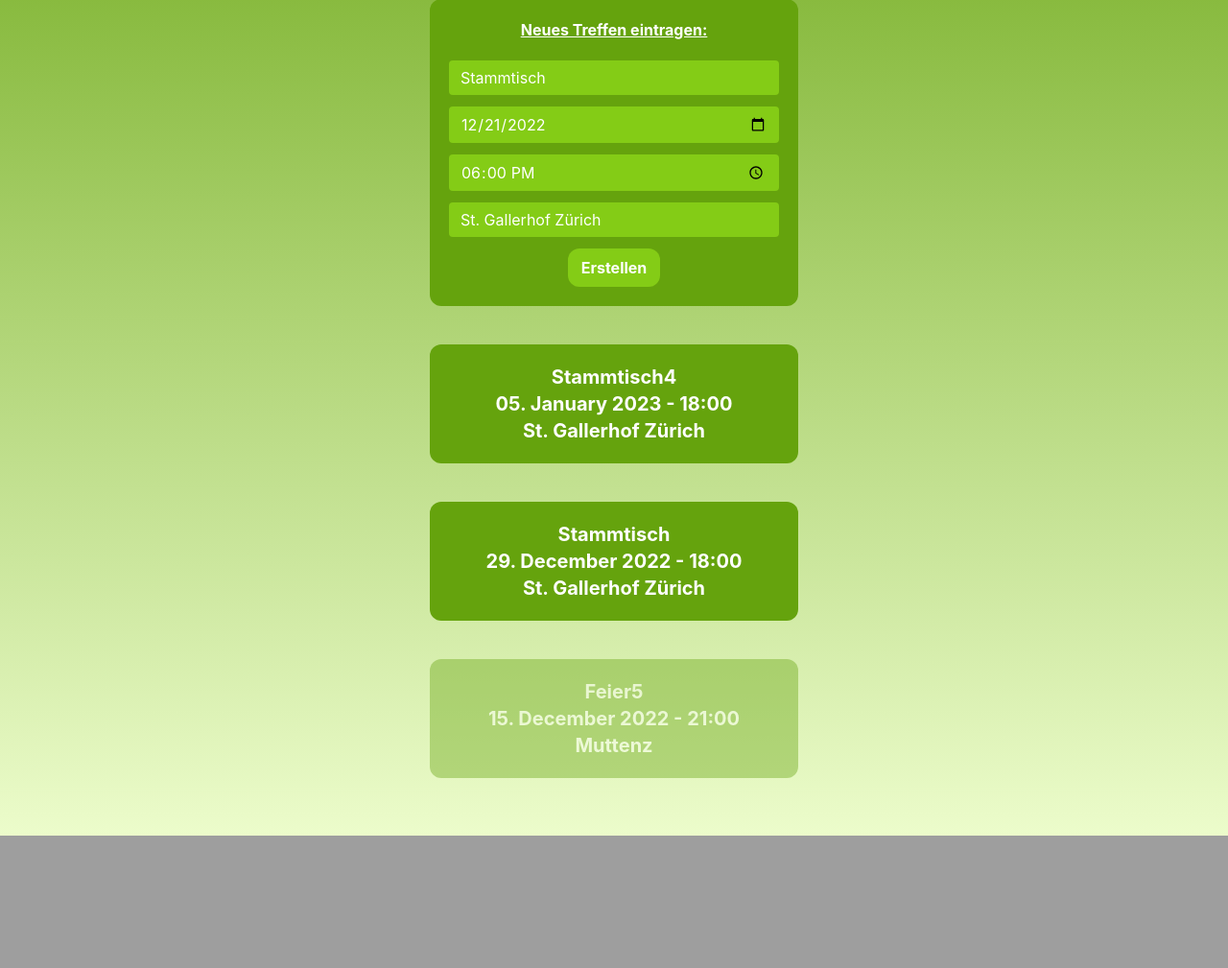
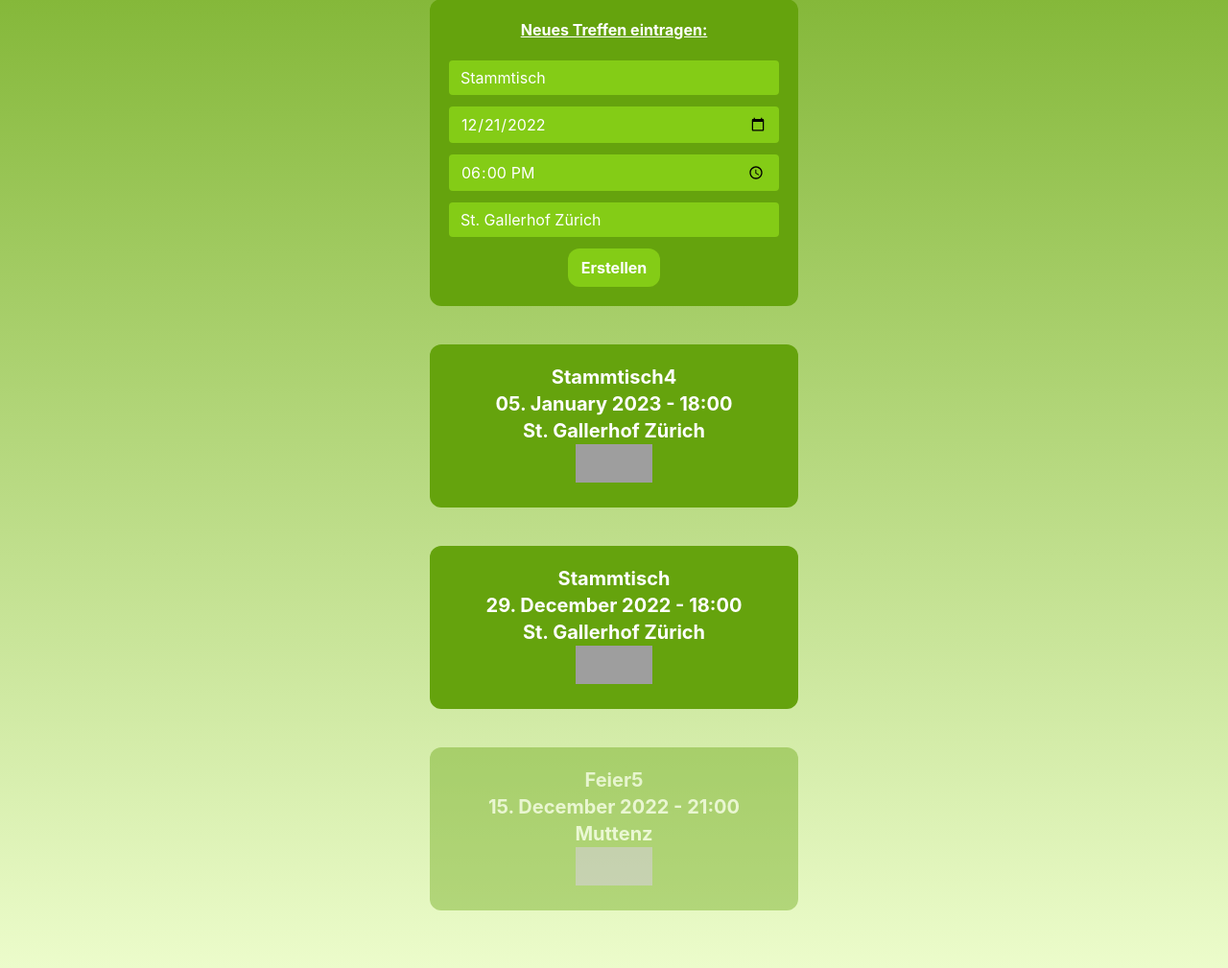
Before and after one commit to Carranya/asatru, a PHP site: page /index.php?page=adminPage in a window 1280 px wide. Shown: the part 313-1322 px from the top of the page at 96% size. Before the commit the page ends 1184 px from the top, so only its background shows below. Run offline with PHP 8.4, Linux system fonts and the light colour scheme; a stand-in replaces the project's code that opens the database connection; grey boxes are pictures that could not be loaded.

Commit message:
add edit functions events

```diff
--- a/adminPage/eventList.php
+++ b/adminPage/eventList.php
@@ -12,7 +12,9 @@
         } else {
             $opacity = 1;
         }
-
+        if(@$_POST['pick'] == $event['id']){
+            include 'adminPage/editEvent.php';
+        } else {
             echo "<div class='flex justify-center m-10'>";
                 echo "<div class='w-96 bg-lime-600 rounded-xl text-center p-5' style='opacity: $opacity'>";
                     echo "<span class='text-xl text-white font-bold'>";
@@ -20,6 +22,9 @@
                         echo $showDate . "<br>";
                         echo $event['location'] . "<br>";
                     echo "</span>";
+                    echo "<button name='pick' value=" . $event['id'] . " class='m-3 hover:opacity-40'><img src='img/icons/edit.png' class='w-10 h-10'></button>";
+                    echo "<button name='delete' value=" . $event['id'] . " class='m-3 hover:opacity-40' onclick=\"return confirm('Are you sure?');\"><img src='img/icons/delete.png' class='w-10 h-10'></button>";
                 echo "</div>";
             echo "</div>";
         }
+    }
```
Lines whose indentation alone changed are shown as unchanged.
